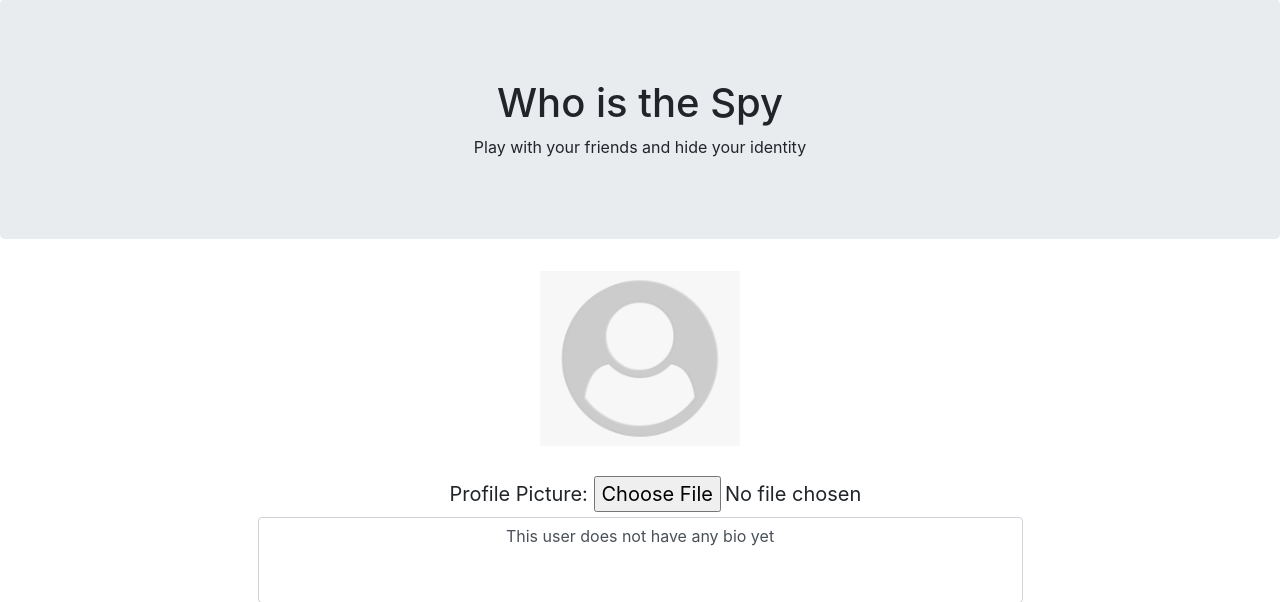
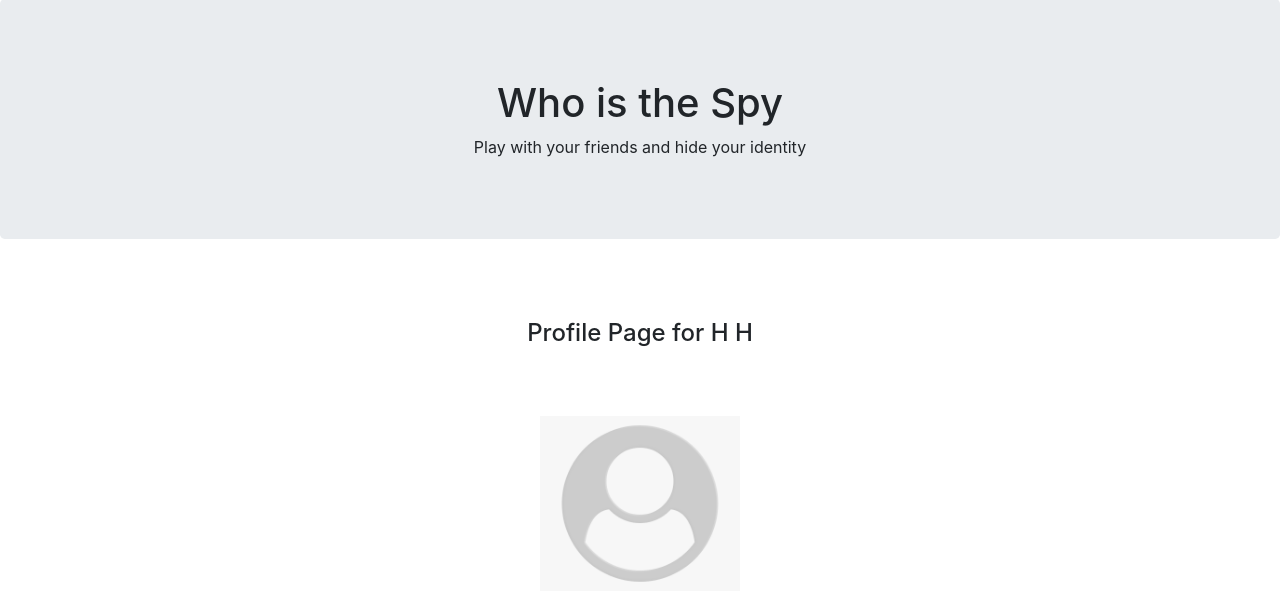
Before and after one commit to JiaRuiShao/web-development, a Django app: page /findspy/profile/1 in a window 1280 px wide. Shown: the part 57-659 px from the top of the page. Run offline with Django 3.2, Linux system fonts and the light colour scheme; a user stored in the database is signed in; data comes from the database, SQL or seed files in the repository; both versions use the stored data as it was after the commit; some libraries are stand-ins or nearby versions.

Commit message:
modified the profile view and show friends

```diff
--- a/findspy/templates/findspy/profile.html
+++ b/findspy/templates/findspy/profile.html
@@ -11,9 +11,11 @@ Who is the SPY? - Profile
 {% endblock %}
 
 {% block container %}
+<br><br>
 <div class="container-fluid text-center mx-auto"
      style="font-size: 20px;">
-    <div>
+        <div class="h4"> Profile Page for <span class="text-capitalize">{{profile.user.first_name}} {{profile.user.last_name}} </span></div><br><br>
+        <div>
         <div class="user-img">
             {% if profile.picture %}
             <img src="{% url 'photo' profile.id %}" width="200px">
@@ -30,7 +32,7 @@ Who is the SPY? - Profile
                 <input id="id_profile_picture" name="picture" type="file"></input>
                 </span>
                 {% csrf_token %}
-                <textarea class="text-center form-control z-depth-1" id="id_bio_input_text" name="bio" rows="3" style="resize: none" type="text">{{ profile.bio }}</textarea>
+                <textarea class="text-center form-control z-depth-1" id="id_bio_input_text" name="bio" rows="3" cols="50" style="resize: none" type="text">{{ profile.bio }}</textarea>
                 <br>
                 <input class="btn btn-light btn-lg" type="submit" value="Submit">
 
@@ -38,11 +40,11 @@ Who is the SPY? - Profile
         </form>
     </div>
     <div class="user-following">
-        {% if user.profile_user.following.all.count > 1 %}
+        {% if user.profile_user.following.all.count > 0 %}
         <br/><br/>You are following:
-        <ul>
+        <ul class="list-unstyled no-bullets">
             {% for follower in user.profile_user.following.all %}
-            <li><a href="{% url 'profile' follower.id %}" id="id_profile_link_{{ follower.username }}">
+            <li class="text-center"><a href="{% url 'profile' follower.id %}" id="id_profile_link_{{ follower.username }}">
                 {{ follower.first_name }} {{ follower.last_name }}</a></li>
             {% endfor %}
         </ul>
```
Also changed, not shown: findspy/templates/findspy/profile-view.html (+8 -6 lines), db.sqlite3.
